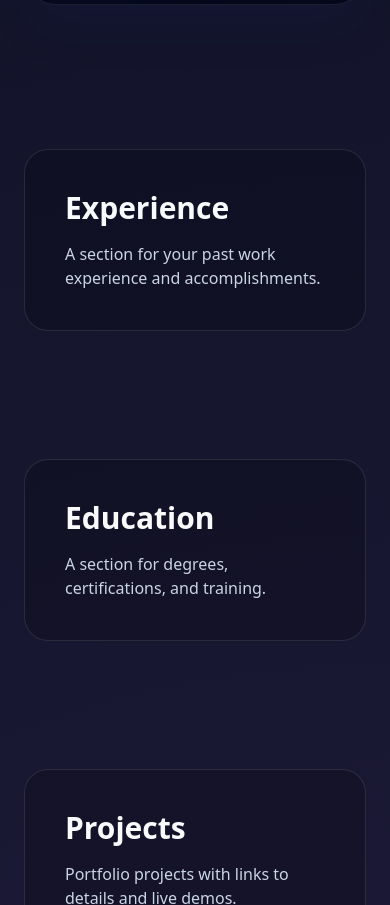
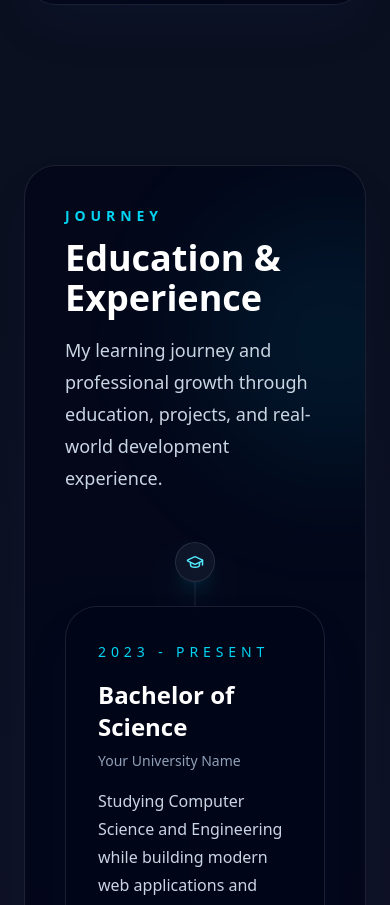
Before and after one commit to sumu749/nexusfolio, a Next.js app: page / in a window 390 px wide. Shown: the part 6295-7200 px from the top of the page. Built offline with nearby package versions, Linux system fonts and the light colour scheme.

Commit message:
journey section added

```diff
--- a/src/app/page.tsx
+++ b/src/app/page.tsx
@@ -1,12 +1,11 @@
 import Navbar from "@/components/navbar/Navbar";
 import { About } from "@/components/about/About";
 import { Contact } from "@/components/contact/Contact";
-import { Education } from "@/components/education/Education";
-import { Experience } from "@/components/experience/Experience";
 import { Footer } from "@/components/footer/Footer";
 import { Hero } from "@/components/hero/Hero";
 import { ProjectsSection } from "@/components/projects/ProjectsSection";
 import { Skills } from "@/components/skills/Skills";
+import Timeline from "@/components/timeline/Timeline";
 
 export default function Home() {
     return (
@@ -16,8 +15,7 @@ export default function Home() {
                 <Hero />
                 <About />
                 <Skills />
-                <Experience />
-                <Education />
+                <Timeline />
                 <ProjectsSection />
                 <Contact />
                 <Footer />
--- /dev/null
+++ b/src/components/timeline/Timeline.tsx
@@ -0,0 +1,63 @@
+"use client";
+
+import { motion } from "framer-motion";
+import TimelineCard from "./TimelineCard";
+import { timelineData } from "@/data/timeline";
+
+export default function Timeline() {
+    return (
+        <section id="education" className="py-20 scroll-mt-24">
+            <div className="relative overflow-hidden rounded-4xl border border-white/10 bg-slate-950/80 p-10 shadow-2xl shadow-blue-950/20">
+                <div className="absolute -right-24 top-12 h-64 w-64 rounded-full bg-cyan-500/10 blur-3xl" />
+                <div className="absolute -left-24 bottom-12 h-64 w-64 rounded-full bg-blue-500/10 blur-3xl" />
+
+                <div className="relative z-10 space-y-10">
+                    <div className="max-w-3xl">
+                        <p className="mb-3 text-sm font-semibold uppercase tracking-[0.35em] text-cyan-400">
+                            Journey
+                        </p>
+                        <h2 className="text-4xl font-semibold text-white sm:text-5xl">
+                            Education & Experience
+                        </h2>
+                        <p className="mt-4 max-w-2xl text-lg leading-8 text-slate-300">
+                            My learning journey and professional growth through
+                            education, projects, and real-world development
+                            experience.
+                        </p>
+                    </div>
+
+                    <div className="relative mt-12">
+                        <div className="absolute left-1/2 top-0 h-full w-px -translate-x-1/2 bg-white/10" />
+                        <div className="space-y-10">
+                            {timelineData.map((item, index) => (
+                                <TimelineCard
+                                    key={`${item.year}-${item.title}`}
+                                    item={item}
+                                    index={index}
+                                    side={index % 2 === 0 ? "left" : "right"}
+                                />
+                            ))}
+                        </div>
+                    </div>
+
+                    <motion.div
+                        initial={{ opacity: 0, y: 20 }}
+                        whileInView={{ opacity: 1, y: 0 }}
+                        viewport={{ once: true, amount: 0.3 }}
+                        transition={{ duration: 0.7, delay: 0.1 }}
+                        className="rounded-[1.75rem] border border-white/10 bg-slate-900/75 p-8 text-center"
+                    >
+                        <p className="text-sm font-semibold uppercase tracking-[0.35em] text-cyan-300">
+                            Building Every Day 🚀
+                        </p>
+                        <p className="mt-3 text-lg leading-8 text-slate-300">
+                            Learning never stops. Every project, challenge, and
+                            experience helps me grow as a developer and problem
+                            solver.
+                        </p>
+                    </motion.div>
+                </div>
+            </div>
+        </section>
+    );
+}
--- /dev/null
+++ b/src/components/timeline/TimelineCard.tsx
@@ -0,0 +1,70 @@
+"use client";
+
+import { motion } from "framer-motion";
+import { GraduationCap, Briefcase } from "lucide-react";
+
+interface TimelineItem {
+    type: string;
+    year: string;
+    title: string;
+    institution: string;
+    description: string;
+}
+
+interface TimelineCardProps {
+    item: TimelineItem;
+    side: "left" | "right";
+    index: number;
+}
+
+export default function TimelineCard({ item, side, index }: TimelineCardProps) {
+    const isEducation = item.type === "education";
+    const icon = isEducation ? (
+        <GraduationCap size={18} />
+    ) : (
+        <Briefcase size={18} />
+    );
+
+    return (
+        <motion.div
+            initial={{ opacity: 0, y: 20 }}
+            whileInView={{ opacity: 1, y: 0 }}
+            viewport={{ once: true, amount: 0.3 }}
+            transition={{ duration: 0.7, delay: index * 0.08 }}
+            className={`relative flex flex-col gap-6 lg:grid lg:grid-cols-[1fr_auto_1fr] ${
+                side === "right"
+                    ? "lg:grid-cols-[1fr_auto_1fr]"
+                    : "lg:grid-cols-[1fr_auto_1fr]"
+            }`}
+        >
+            <div
+                className={`hidden lg:block ${side === "right" ? "order-3" : "order-1"}`}
+            />
+
+            <div className="relative order-2 flex items-start justify-center">
+                <div className="flex h-10 w-10 items-center justify-center rounded-full border border-white/10 bg-slate-900/95 text-cyan-300 shadow-xl shadow-cyan-500/10">
+                    {icon}
+                </div>
+            </div>
+
+            <div
+                className={`order-4 rounded-[2rem] border border-white/10 bg-slate-950/80 p-8 shadow-2xl shadow-blue-950/20 backdrop-blur transition duration-300 hover:-translate-y-1 hover:border-cyan-400/30 ${
+                    side === "right" ? "lg:mr-8" : "lg:ml-8"
+                }`}
+            >
+                <span className="text-sm uppercase tracking-[0.35em] text-cyan-400">
+                    {item.year}
+                </span>
+                <h3 className="mt-4 text-2xl font-semibold text-white">
+                    {item.title}
+                </h3>
+                <p className="mt-2 text-sm text-slate-400">
+                    {item.institution}
+                </p>
+                <p className="mt-4 text-slate-300 leading-7">
+                    {item.description}
+                </p>
+            </div>
+        </motion.div>
+    );
+}
--- a/src/data/nav-links.ts
+++ b/src/data/nav-links.ts
@@ -12,7 +12,7 @@ export const navLinks = [
         href: "#skills",
     },
     {
-        name: "Education",
+        name: "Journey",
         href: "#education",
     },
     {
--- /dev/null
+++ b/src/data/timeline.ts
@@ -0,0 +1,37 @@
+export const timelineData = [
+    {
+        type: "education",
+        year: "2023 - Present",
+        title: "Bachelor of Science",
+        institution: "Your University Name",
+        description:
+            "Studying Computer Science and Engineering while building modern web applications and exploring software engineering.",
+    },
+
+    {
+        type: "education",
+        year: "2021 - 2023",
+        title: "Higher Secondary Certificate",
+        institution: "Your College Name",
+        description:
+            "Completed HSC with a strong interest in technology and programming.",
+    },
+
+    {
+        type: "experience",
+        year: "2024 - Present",
+        title: "MERN Stack Developer",
+        institution: "Personal & Freelance Projects",
+        description:
+            "Building full-stack applications using React, Next.js, Express, MongoDB, and Firebase.",
+    },
+
+    {
+        type: "experience",
+        year: "2023 - Present",
+        title: "Frontend Developer",
+        institution: "Personal Projects",
+        description:
+            "Creating responsive, accessible and modern user interfaces with React and Tailwind CSS.",
+    },
+];
```
